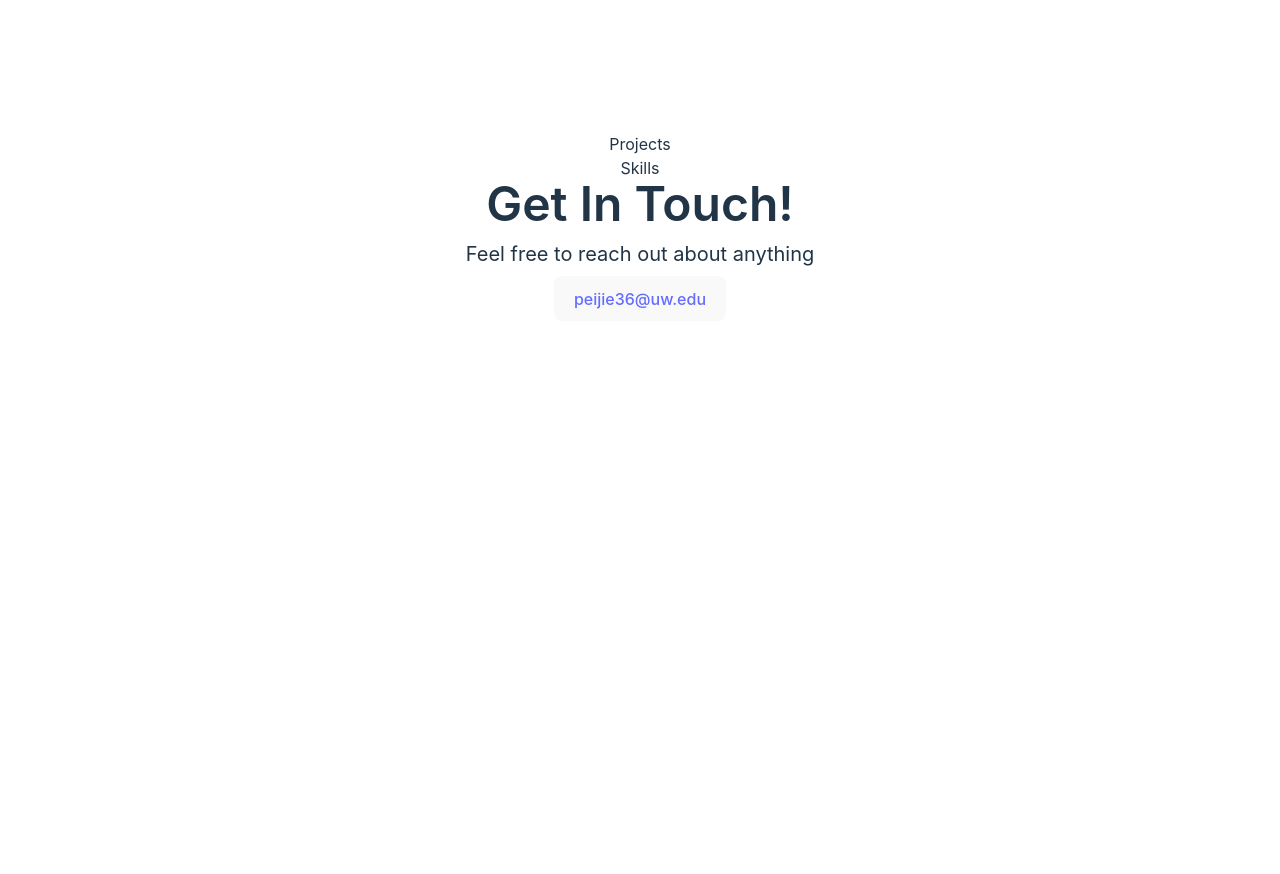
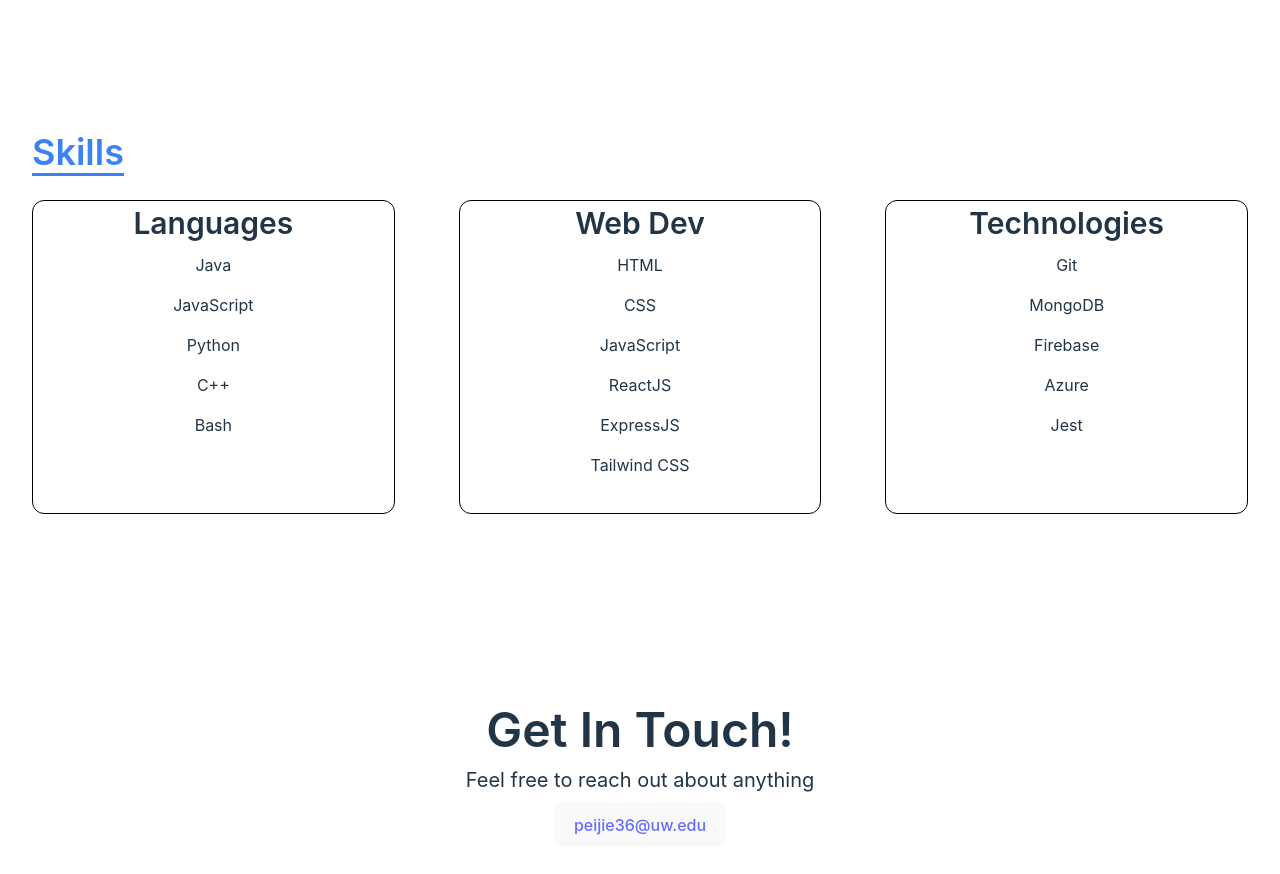
Before and after one commit to peijie36/peijie36.github.io, a React (Vite) app: page / in a window 1280 px wide. Shown: the part 700-1574 px from the top of the page. Before the commit the page ends 1053 px from the top, so only its background shows below. Built offline with nearby package versions, Linux system fonts and the light colour scheme.

Commit message:
Added info.js for data, skill section, and minor fixes

```diff
--- /dev/null
+++ b/src/Info.jsx
@@ -0,0 +1,10 @@
+
+
+const languages = ["Java", "JavaScript", "Python", "C++", "Bash"]
+
+const webDev = ["HTML", "CSS", "JavaScript", "ReactJS", "ExpressJS", "Tailwind CSS"]
+
+const techTools = ["Git", "MongoDB", "Firebase", "Azure", "Jest"]
+
+
+export {languages, webDev, techTools}
--- a/src/components/Navbar/Navbar.jsx
+++ b/src/components/Navbar/Navbar.jsx
@@ -8,7 +8,7 @@ const Navbar = () => {
                 <h3 className="text-4xl font-semibold text-blue-500 px-3">
                     PJ
                 </h3>
-                <div className="items-center hidden space-x-7 lg:flex px-3">
+                <div className="items-stretch hidden space-x-7 lg:flex px-3">
                     <Link to="home" smooth={true} duration={500} className="nav-item">
                         Home
                     </Link>
@@ -21,7 +21,7 @@ const Navbar = () => {
                     <Link to="contact" smooth={true} duration={500} className="nav-item">
                         Contact
                     </Link>
-                    <button className="nav-item">Resume</button>
+                    <a href="https://docs.google.com/document/d/1P_sBHxMnYutmrKi9vUwcY7lhT76ZQAu5/edit?usp=sharing&ouid=110044716830580026864&rtpof=true&sd=true"><button className="nav-item">Resume</button></a>
                 </div>
             </nav>
         </>
--- a/src/components/Projects/Projects.jsx
+++ b/src/components/Projects/Projects.jsx
@@ -2,7 +2,7 @@
 const Projects = () => {
     return (
         <div name="projects">
-            Projects
+
         </div>
     );
 }
--- /dev/null
+++ b/src/components/Skills/Skills.css
@@ -0,0 +1,13 @@
+@tailwind base;
+@tailwind components;
+@tailwind utilities;
+
+@layer components {
+  .column-container {
+    @apply block border border-black rounded-xl basis-0 grow px-7 justify-center w-96 h-auto hover:scale-110 duration-150;
+  }
+
+  .container-header {
+    @apply text-3xl font-semibold px-3 my-1
+  }
+}
--- a/src/components/Skills/Skills.jsx
+++ b/src/components/Skills/Skills.jsx
@@ -1,9 +1,46 @@
-import React from 'react'
+import {languages, webDev, techTools} from "../../Info"
+import "./Skills.css"
 
 const Skills = () => {
   return (
-    <div name="skills">Skills</div>
-  )
+      <div className="flex flex-col m-auto justify-normal w-full">
+          <h2 className="text-4xl text-left font-semibold text-blue-500 mb-7 mr-32 underline underline-offset-8">
+              Skills
+          </h2>
+          <div className="w-full flex flex-row justify-between mb-48">
+              <div className="column-container">
+                  <h3 className="container-header">Languages</h3>
+                  <ul className="mb-7">
+                      {languages.map((language) => (
+                          <li key={language} className="py-2">
+                              {language}
+                          </li>
+                      ))}
+                  </ul>
+              </div>
+              <div className="column-container mx-16">
+                  <h3 className="container-header">Web Dev</h3>
+                  <ul className="mb-7">
+                      {webDev.map((tool) => (
+                          <li key={tool} className="py-2">
+                              {tool}
+                          </li>
+                      ))}
+                  </ul>
+              </div>
+              <div className="column-container">
+                  <h3 className="container-header">Technologies</h3>
+                  <ul className="mb-7">
+                      {techTools.map((tool) => (
+                          <li key={tool} className="py-2">
+                              {tool}
+                          </li>
+                      ))}
+                  </ul>
+              </div>
+          </div>
+      </div>
+  );
 }
 
 export default Skills
```
